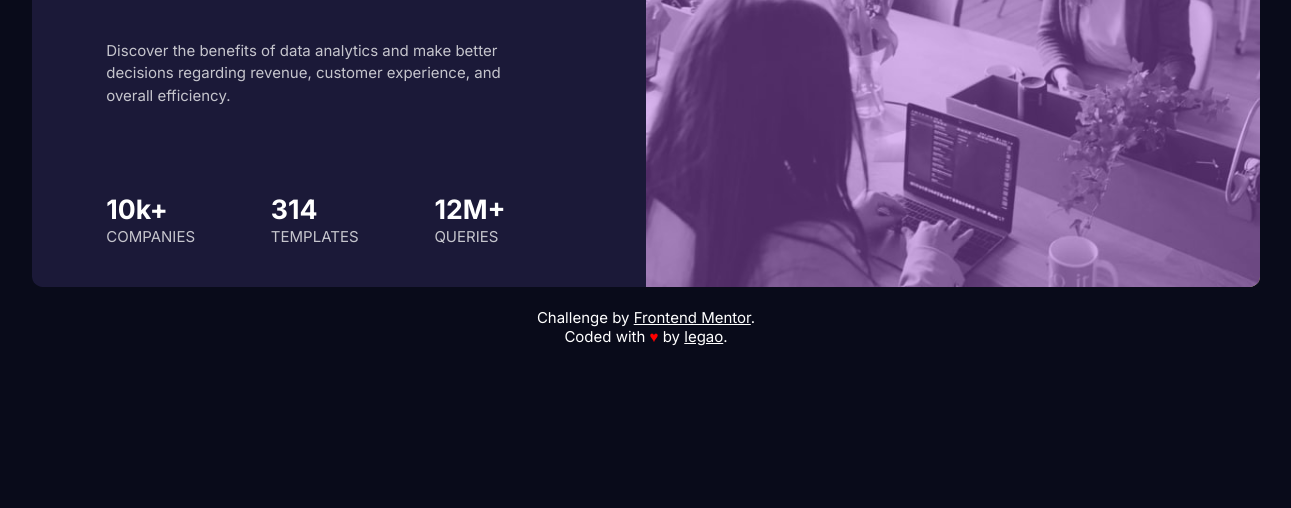
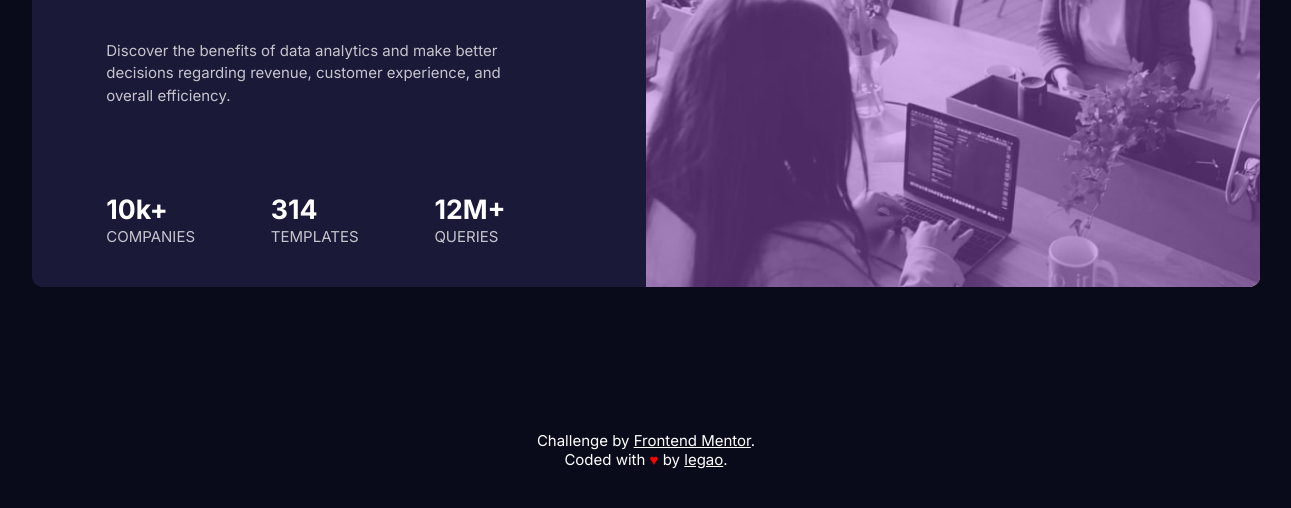
Before and after one commit to yikayiyo/webprojects, a plain HTML site: page fm-card-component/index.html in a window 1536 px wide. Shown: the part 368-876 px from the top of the page, without its empty margins (122-1413 px from the left). Drawn offline with Linux system fonts and the light colour scheme.

Commit message:
card component style fixup

```diff
--- a/fm-card-component/style.scss
+++ b/fm-card-component/style.scss
@@ -32,6 +32,7 @@ main {
 .card {
 	border-radius: 0.667rem;
 	padding-bottom: 0.667rem;
+	margin: 5.8rem 1.6rem;
 }
 
 .image-wrapper {
@@ -95,7 +96,7 @@ main {
 }
 
 .attribution {
-	margin-top: 1.333rem;
+	margin: -2.667rem 0 2rem 0;
 	text-align: center;
 	a {
 		color: $color-main-heading;
@@ -107,11 +108,9 @@ main {
 }
 
 @media screen and(min-width: 1440px) {
-	body {
+	.card {
 		width: 80%;
 		margin: 11.66rem auto;
-	}
-	.card {
 		display: flex;
 		padding-bottom: 0;
 		.image-wrapper {
```
Also changed, not shown: fm-card-component/style.css, 1 other file.
